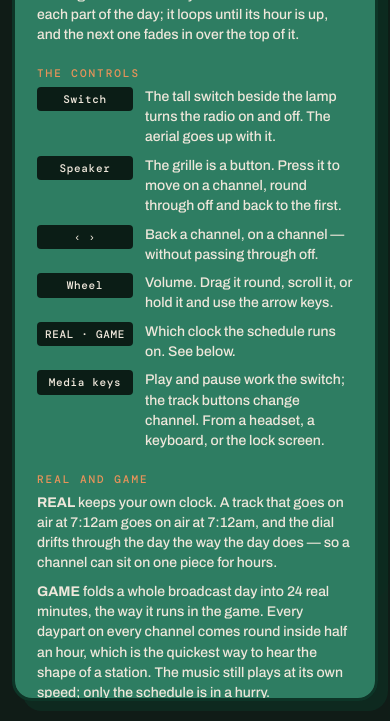
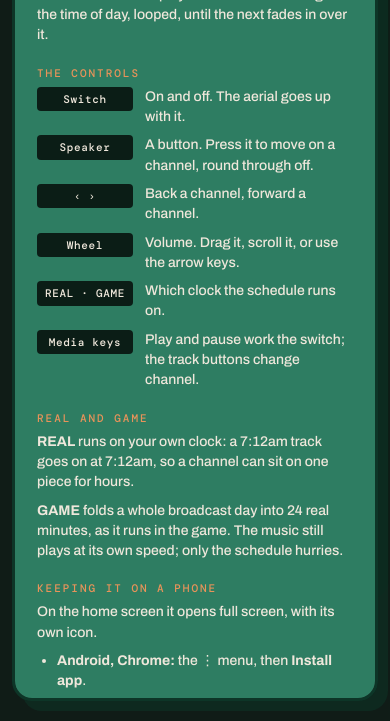
Before and after one commit to jacob5567/BigWalkRadio, a website built with Vite: page index.html in a window 390 px wide. Shown: the part 123-844 px from the top of the page. Built offline with nearby package versions, Linux system fonts and the light colour scheme; files whose address does not match are found by name.

Commit message:
Trim the welcome and move its button to the left
The corner button was competing with the notch side of a phone, so it
moves to the top left. Android and Firefox go first in the home-screen
list, since that is what most people opening this are on, and the prose
throughout comes down to the shortest form that still says the thing.
"Back a channel, forward a channel" reads better than the old asymmetry.

Co-Authored-By: Claude Opus 5 <noreply@anthropic.com>

```diff
--- a/src/app/info.ts
+++ b/src/app/info.ts
@@ -8,12 +8,12 @@ const SOUNDTRACK = 'https://aksfx.bandcamp.com/';
 
 /** The face and the tray, in the order a hand finds them. */
 const CONTROLS: ReadonlyArray<readonly [string, string]> = [
-  ['Switch', 'The tall switch beside the lamp turns the radio on and off. The aerial goes up with it.'],
-  ['Speaker', 'The grille is a button. Press it to move on a channel, round through off and back to the first.'],
-  ['‹  ›', 'Back a channel, on a channel — without passing through off.'],
-  ['Wheel', 'Volume. Drag it round, scroll it, or hold it and use the arrow keys.'],
-  ['REAL · GAME', 'Which clock the schedule runs on. See below.'],
-  ['Media keys', 'Play and pause work the switch; the track buttons change channel. From a headset, a keyboard, or the lock screen.'],
+  ['Switch', 'On and off. The aerial goes up with it.'],
+  ['Speaker', 'A button. Press it to move on a channel, round through off.'],
+  ['‹  ›', 'Back a channel, forward a channel.'],
+  ['Wheel', 'Volume. Drag it, scroll it, or use the arrow keys.'],
+  ['REAL · GAME', 'Which clock the schedule runs on.'],
+  ['Media keys', 'Play and pause work the switch; the track buttons change channel.'],
 ];
 
 /** Anything inside the sheet that can take focus, for the tab loop. */
@@ -63,9 +63,8 @@ export class InfoPanel {
       this.close,
       el('h1', { class: 'info-title', id: 'info-title', text: 'Big Walk Radio' }),
       el('p', { class: 'info-lede' },
-        'Seven channels of the ', el('em', { text: 'Big Walk' }), ' soundtrack, running on a clock. Every'
-        + ' station has a track for each part of the day; it loops until its hour is up, and the next one'
-        + ' fades in over the top of it.'),
+        'Seven channels of the ', el('em', { text: 'Big Walk' }), ' soundtrack, on a clock. Each station'
+        + ' plays the track that belongs to the time of day, looped, until the next fades in over it.'),
 
       section('The controls',
         el('dl', { class: 'info-keys' }, ...CONTROLS.flatMap(control))),
@@ -73,30 +72,30 @@ export class InfoPanel {
       section('REAL and GAME',
         el('p', {},
           el('b', { text: 'REAL' }),
-          ' keeps your own clock. A track that goes on air at 7:12am goes on air at 7:12am, and the dial'
-          + ' drifts through the day the way the day does — so a channel can sit on one piece for hours.'),
+          ' runs on your own clock: a 7:12am track goes on at 7:12am, so a channel can sit on one piece'
+          + ' for hours.'),
         el('p', {},
           el('b', { text: 'GAME' }),
-          ' folds a whole broadcast day into 24 real minutes, the way it runs in the game. Every daypart'
-          + ' on every channel comes round inside half an hour, which is the quickest way to hear the'
-          + ' shape of a station. The music still plays at its own speed; only the schedule is in a hurry.')),
+          ' folds a whole broadcast day into 24 real minutes, as it runs in the game. The music still'
+          + ' plays at its own speed; only the schedule hurries.')),
 
       section('Keeping it on a phone',
-        el('p', { text: 'Added to the home screen it opens like an app — its own icon, full screen, no browser bar.' }),
+        el('p', { text: 'On the home screen it opens full screen, with its own icon.' }),
         el('ul', { class: 'info-steps' },
+          el('li', {}, el('b', { text: 'Android, Chrome: ' }),
+            'the ⋮ menu, then ', el('b', { text: 'Install app' }), '.'),
+          el('li', {}, el('b', { text: 'Android, Firefox: ' }),
+            'the ⋮ menu, then ', el('b', { text: 'Add to Home screen' }), '.'),
           el('li', {}, el('b', { text: 'iPhone or iPad: ' }),
-            'open it in Safari, tap Share, then scroll to ', el('b', { text: 'Add to Home Screen' }), '.'),
-          el('li', {}, el('b', { text: 'Android: ' }),
-            'open it in Chrome, tap the ⋮ menu, then ', el('b', { text: 'Install app' }),
-            ' (or ', el('b', { text: 'Add to Home screen' }), ').'))),
+            'in Safari, Share, then ', el('b', { text: 'Add to Home Screen' }), '.'))),
 
       section('Credits',
         el('p', {},
-          'Music and sound effects by ',
+          'Music and sound by ',
           el('a', { class: 'info-link', href: SOUNDTRACK, target: '_blank', rel: 'noreferrer', text: 'aksfx' }),
-          ', written for ', el('em', { text: 'Big Walk' }), ' by ', el('b', { text: 'House House' }), '.'),
+          ', for ', el('em', { text: 'Big Walk' }), ' by ', el('b', { text: 'House House' }), '.'),
         el('p', { class: 'info-fine' },
-          'A fan-made player, not affiliated with either. The soundtrack is worth owning: ',
+          'A fan-made player, not affiliated with either. Soundtrack: ',
           el('a', { class: 'info-link', href: SOUNDTRACK, target: '_blank', rel: 'noreferrer', text: 'aksfx.bandcamp.com' }),
           '.')),
 
--- a/src/app/style.css
+++ b/src/app/style.css
@@ -286,7 +286,7 @@ body {
 .info-button {
   position: fixed; z-index: 20;
   top: calc(14px + env(safe-area-inset-top));
-  right: calc(14px + env(safe-area-inset-right));
+  left: calc(14px + env(safe-area-inset-left));
   width: 38px; height: 38px; padding: 0; border-radius: 50%;
   background: var(--grey); border: 3px solid var(--ink);
   display: grid; place-items: center; cursor: pointer;
```
Also changed, not shown: test/info.test.ts (+6 -1 lines).
